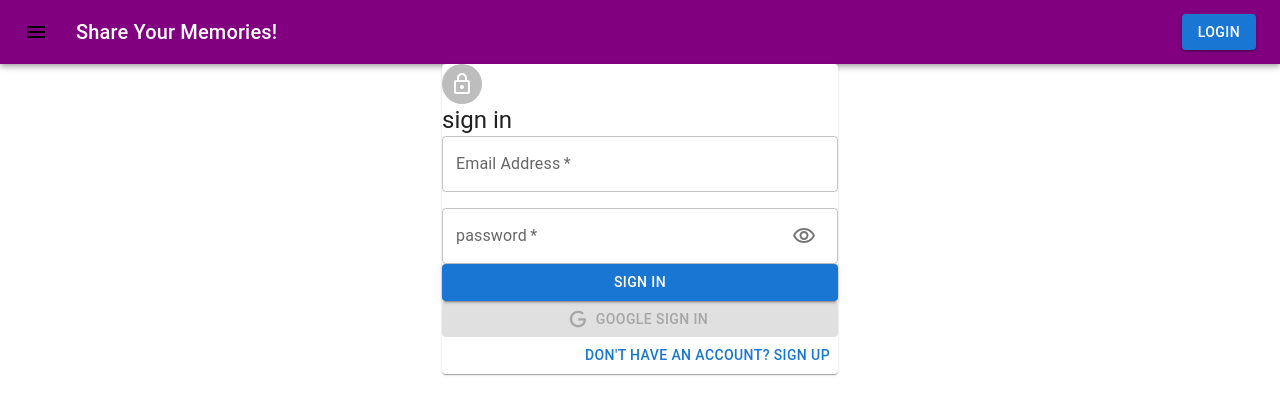
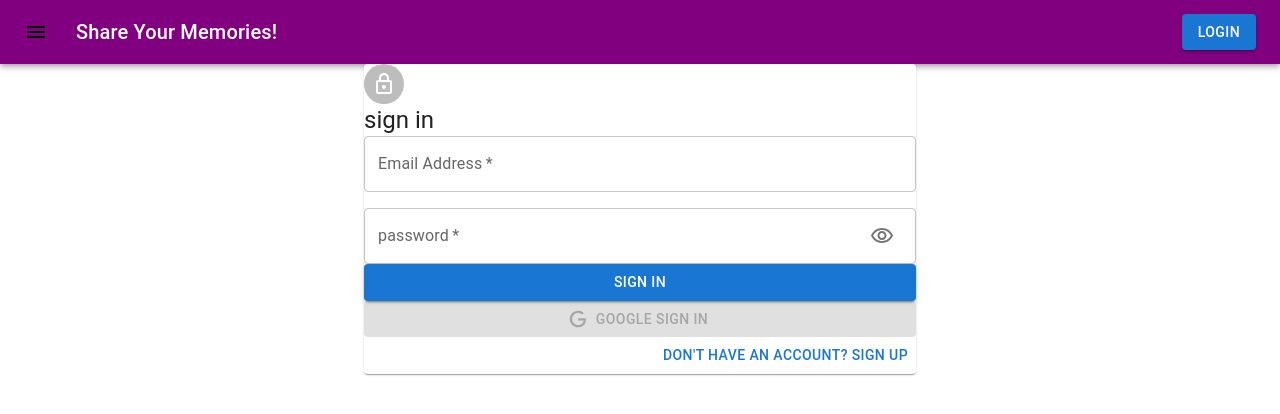
Before and after one commit to laynesquare/share_your_memories, a React (Create React App) app in the folder client/: page /auth in a window 1280 px wide. Shown: the top 414 px of the page. Built offline with nearby package versions, Linux system fonts and the light colour scheme.

Commit message:
feature: pagination fix: faulty routing

```diff
--- a/client/src/App.js
+++ b/client/src/App.js
@@ -1,5 +1,8 @@
 import { BrowserRouter, Routes, Route } from 'react-router-dom';
-
+import { Navigate, useLocation, Link, useNavigate } from 'react-router-dom';
+import { useSelector } from 'react-redux';
+import { Container } from '@mui/material';
+import { useEffect } from 'react';
 //Components
 import Navbar from './components/Navbar/Navbar';
 import Home from './components/Home/Home';
@@ -9,12 +12,23 @@ import Auth from './components/Auth/Auth';
 import './index.css';
 
 const App = () => {
+  let user;
+
+  useEffect(() => {
+    console.log('hook useEffect');
+    user = JSON.parse(localStorage.getItem('profile'));
+  }, [user]);
+
   return (
     <BrowserRouter>
       <Navbar />
       <Routes>
-        <Route path="/" element={<Home />}></Route>
-        <Route path="/auth" element={<Auth />}></Route>
+        <Route path="/" element={<Navigate to="/posts" replace />}></Route>
+        <Route path="/posts" element={<Home />}></Route>
+        <Route
+          path="/auth"
+          element={!user ? <Auth /> : <Navigate to="/posts" replace />}
+        ></Route>
       </Routes>
     </BrowserRouter>
   );
--- a/client/src/actions/auth.js
+++ b/client/src/actions/auth.js
@@ -4,8 +4,6 @@ import {
   LOGIN_ALERT_FAILED,
   SIGNUP_ALERT_FAILED,
 } from '../constants/actionTypes';
-
-const nice = '123';
 
 export const signin = (formData, navigate) => async (dispatch) => {
   try {
--- a/client/src/actions/posts.js
+++ b/client/src/actions/posts.js
@@ -5,15 +5,18 @@ import {
   DELETE,
   LIKEPOST,
   UPDATE,
+  START_LOADING,
+  END_LOADING,
 } from '../constants/actionTypes';
 
 //action creator
 
-export const getPosts = () => async (dispatch) => {
+export const getPosts = (page) => async (dispatch) => {
   try {
-    const { data } = await api.fetchPosts();
-
+    dispatch({ type: START_LOADING });
+    const { data } = await api.fetchPosts(page);
     dispatch({ type: FETCH_ALL, payload: data });
+    dispatch({ type: END_LOADING });
   } catch (error) {
     console.log(error.message);
   }
@@ -21,9 +24,10 @@ export const getPosts = () => async (dispatch) => {
 
 export const createPost = (post) => async (dispatch) => {
   try {
+    dispatch({ type: START_LOADING });
     const { data } = await api.createPost(post);
-
     dispatch({ type: CREATE, payload: data }); //data has array bracket
+    dispatch({ type: END_LOADING });
   } catch (error) {
     console.log(error.message);
   }
@@ -31,9 +35,11 @@ export const createPost = (post) => async (dispatch) => {
 
 export const updatePost = (id, post) => async (dispatch) => {
   try {
+    dispatch({ type: START_LOADING });
     const { data } = await api.updatePost(id, post);
     console.log(data);
     dispatch({ type: UPDATE, payload: data });
+    dispatch({ type: END_LOADING });
   } catch (error) {
     console.log(error.message);
   }
@@ -41,9 +47,10 @@ export const updatePost = (id, post) => async (dispatch) => {
 
 export const deletePost = (id) => async (dispatch) => {
   try {
+    dispatch({ type: START_LOADING });
     await api.deletePost(id);
-
     dispatch({ type: DELETE, payload: id });
+    dispatch({ type: END_LOADING });
   } catch (error) {
     console.log(error);
   }
@@ -51,9 +58,11 @@ export const deletePost = (id) => async (dispatch) => {
 
 export const likePost = (id) => async (dispatch) => {
   try {
+    dispatch({ type: START_LOADING });
     const { data } = await api.likePost(id);
     console.log(data);
     dispatch({ type: LIKEPOST, payload: data });
+    dispatch({ type: END_LOADING });
   } catch (error) {
     console.log(error);
   }
--- a/client/src/api/index.js
+++ b/client/src/api/index.js
@@ -16,8 +16,8 @@ API.interceptors.request.use(
   }
 );
 
-export const fetchPosts = () => {
-  return API.get('/posts');
+export const fetchPosts = (page) => {
+  return API.get(`/posts?page=${page}`);
 };
 export const createPost = (newPost) => {
   return API.post('/posts', newPost);
--- a/client/src/components/Auth/Auth.js
+++ b/client/src/components/Auth/Auth.js
@@ -85,7 +85,7 @@ const Auth = () => {
 
   return (
     <Grow in>
-      <Container component="main" maxWidth="xs">
+      <Container component="main" maxWidth="sm">
         {authFailedAlert?.state === true && <>{authFailedAlert.msg}</>}
 
         <Paper>
--- a/client/src/components/Home/Home.js
+++ b/client/src/components/Home/Home.js
@@ -1,25 +1,36 @@
 import React, { useEffect, useState } from 'react';
 import { useDispatch } from 'react-redux';
 import { getPosts } from '../../actions/posts';
-import { Container, Grow, Grid } from '@mui/material';
+import { Container, Grow, Grid, Paper } from '@mui/material';
+import { useNavigate, useLocation } from 'react-router-dom';
 import Form from '../Form/Form';
 import Posts from '../Posts/Posts';
-import Pagination123 from '../Pagination';
+import Pagination from '../Pgn';
+
+//Function searching the query params within the current url.
+//This is why when the user enters the url, the page will be directed to the correct page automatically.
+function useQuery() {
+  return new URLSearchParams(useLocation().search);
+}
 
 const Home = () => {
   const [currentId, setCurrentId] = useState(null);
-
+  const navigate = useNavigate();
   const dispatch = useDispatch();
 
-  useEffect(() => {
-    dispatch(getPosts());
-  }, [currentId, dispatch]);
+  //Get the url query params regarding the page number.
+  const query = useQuery();
+  const page = query.get('page') || 1;
+
+  //! The automatic fetching is moved into the pagination component.
+  // useEffect(() => {
+  //   dispatch(getPosts());
+  // }, [currentId, dispatch]);
 
   return (
     <div>
-      <Container maxWidth="lg">
       <Grow in>
-          <Container>
+        <Container maxWidth="xl">
           <Grid
             container
             justifyContent="space-between"
@@ -27,18 +38,19 @@ const Home = () => {
             spacing={3}
             className="mainContainer"
           >
-              <Grid item xs={12} sm={7}>
+            <Grid item xs={12} sm={6} md={9}>
               <Posts setCurrentId={setCurrentId} />
             </Grid>
 
-              <Grid item xs={12} sm={4}>
+            <Grid item xs={12} sm={6} md={3}>
               <Form currentId={currentId} setCurrentId={setCurrentId} />
+              <Paper elevation={6}>
+                <Pagination page={page} />
+              </Paper>
             </Grid>
           </Grid>
         </Container>
       </Grow>
-      </Container>
-      <Pagination123 />
     </div>
   );
 };
--- a/client/src/components/Navbar/Navbar.js
+++ b/client/src/components/Navbar/Navbar.js
@@ -16,8 +16,8 @@ const Navbar = () => {
 
   const logout = () => {
     dispatch({ type: 'LOGOUT' });
+    console.log('123');
     navigate('/auth');
-
     setUser(null);
   };
 
--- a/client/src/components/Pgn.jsx
+++ b/client/src/components/Pgn.jsx
@@ -1,7 +1,50 @@
-import Pagination from '@mui/material/Pagination';
+import { useEffect } from 'react';
+import { useDispatch, useSelector } from 'react-redux';
+import { Link } from 'react-router-dom';
+import { Pagination, PaginationItem, Button } from '@mui/material';
 
-const Pagination123 = () => {
-  return <Pagination count={10} variant="outlined" />;
+import { getPosts } from '../actions/posts';
+
+const Pgn = ({ page }) => {
+  const dispatch = useDispatch();
+  const { numberOfPages } = useSelector((state) => state.posts);
+
+  useEffect(() => {
+    if (page) {
+      dispatch(getPosts(page));
+    }
+  }, [page]);
+
+  return (
+    <>
+      <Pagination
+        count={numberOfPages}
+        page={Number(page) || 1}
+        variant="outlined"
+        color="primary"
+        //Create
+        renderItem={(item) => {
+          console.log(item, 'all the item');
+          return (
+            <PaginationItem
+              //Pass the props to the PaginationItem
+              {...item}
+              component={Link}
+              to={`/posts?page=${item.page}`}
+            />
+          );
+        }}
+      />
+
+      <Button
+        onClick={() => {
+          dispatch(getPosts(1));
+        }}
+      >
+        send
+      </Button>
+    </>
+  );
 };
 
-export default Pagination123;
+export default Pgn;
--- a/client/src/components/Posts/Posts.js
+++ b/client/src/components/Posts/Posts.js
@@ -4,16 +4,18 @@ import Post from './Post/Post';
 import { useSelector } from 'react-redux';
 
 const Posts = ({ setCurrentId }) => {
-  const posts = useSelector((state) => {
-    return state.posts.reverse();
+  const { posts, isLoding } = useSelector((state) => {
+    return state.posts;
   });
 
-  return !posts.length ? (
+  if (!posts.length && !isLoding) return <h1>No Posts</h1>;
+
+  return isLoding ? (
     <CircularProgress />
   ) : (
     <Grid className="container" container alignItems="stretch" spacing={3}>
       {posts.map((post) => (
-        <Grid key={post._id} item xs={12} sm={6}>
+        <Grid key={post._id} item xs={12} sm={12} md={6} lg={3}>
           <Post post={post} setCurrentId={setCurrentId} />
         </Grid>
       ))}
--- a/client/src/constants/actionTypes.js
+++ b/client/src/constants/actionTypes.js
@@ -7,6 +7,9 @@ export const FETCH_ALL = 'FETCH_ALL';
 export const AUTH = 'AUTH';
 export const LOGOUT = 'LOGOUT';
 
+export const START_LOADING = 'START_LOADING';
+export const END_LOADING = 'END_LOADING';
+
 //Auth failures actions
 export const LOGIN_ALERT_FAILED = 'LOGIN_ALERT_FAILED';
 export const LOGIN_ALERT_CLEAR = 'LOGIN_ALERT_CLEAR';
--- a/client/src/reducers/auth.js
+++ b/client/src/reducers/auth.js
@@ -9,8 +9,7 @@ export const auth = (state = { authData: null }, action) => {
 
     case LOGOUT:
       console.log('logout');
-      localStorage.setItem('profile', JSON.stringify({ ...action?.data })); //does action has data?
-      //   console.log(action?.data);
+      localStorage.clear();
       return { ...state, authData: null };
 
     default:
--- a/client/src/reducers/posts.js
+++ b/client/src/reducers/posts.js
@@ -4,26 +4,46 @@ import {
   DELETE,
   LIKEPOST,
   UPDATE,
+  START_LOADING,
+  END_LOADING,
 } from '../constants/actionTypes';
 
-export const posts = (posts = [], action) => {
+export const posts = (state = { isLoading: true, posts: [] }, action) => {
   switch (action.type) {
+    case START_LOADING:
+      return { ...state, isLoading: true };
+    case END_LOADING:
+      return { ...state, isLoading: false };
     case FETCH_ALL:
       console.log(action.payload);
-      return action.payload; // now the posts updated to posts = action.payload(remember data has array bracket)
+      return {
+        ...state,
+        posts: action.payload.data,
+        currentPage: action.payload.currentPage,
+        numberOfPages: action.payload.numberOfPages,
+      }; // now the posts updated to posts = action.payload(remember data has array bracket)
     case CREATE:
-      return [...posts, action.payload];
+      return { ...state, posts: [...state.posts, action.payload] };
     case UPDATE:
-      return posts.map((post) =>
-        post._id === action.payload._id ? action.payload : post
-      );
+      return {
+        ...state,
+        posts: state.posts.map((post) =>
+          post._id === action.payload._id ? action.payload : post
+        ),
+      };
     case DELETE:
-      return posts.filter((post) => post._id !== action.payload);
+      return {
+        ...state,
+        posts: state.posts.filter((post) => post._id !== action.payload),
+      };
     case LIKEPOST:
-      return posts.map((post) =>
-        post._id === action.payload._id ? action.payload : post
-      );
+      return {
+        ...state,
+        posts: state.posts.map((post) =>
+          post._id === action.payload._id ? action.payload : post
+        ),
+      };
     default:
-      return posts;
+      return state;
   }
 };
```
Also changed, not shown: 1 other file (tests, documents, lock files or other folders). Lines whose indentation alone changed are shown as unchanged.
